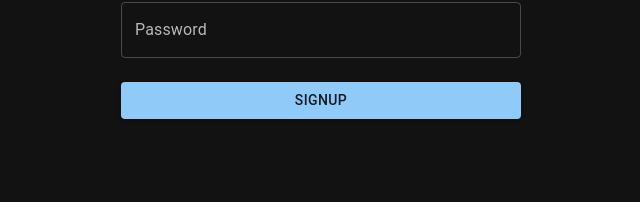
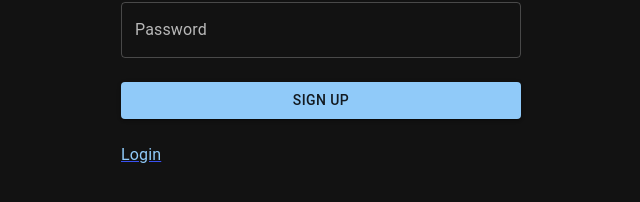
Before and after one commit to willyyypatootieee/RTChat, a React (Create React App) app: page /signup in a window 1280 px wide. Shown: the part 110-312 px from the top of the page, without its empty margins (319-959 px from the left). Built offline with nearby package versions, Linux system fonts and the light colour scheme.

Commit message:
feat: Implement SignUp component with user creation mutation and navigation to Login

```diff
--- a/src/components/auth/SignUp.tsx
+++ b/src/components/auth/SignUp.tsx
@@ -1,6 +1,30 @@
 import Auth from './Auth';
+import { Link } from "react-router-dom";
+import { Link as MUILink } from "@mui/material";
+import {useMutation} from "@apollo/client/react";
+import {CREATE_USER} from "../../hooks/useCreateUser";
+
 const SignUp = () => {
-    return <Auth submitLabel="SignUp" onSubmit={async() => {}}/>
+
+    const  [createUser] = useMutation(CREATE_USER);
+    return (
+        <>
+            <Auth submitLabel="Sign Up" onSubmit={async ({email, password}) => {
+                await createUser({
+                    variables: {
+                        createUserInput: {
+                            email,
+                            password
+                        }
+                    }
+                })
+            }}>
+                <Link to={"/login"}>
+                <MUILink>Login</MUILink>
+                </Link>
+            </Auth>
+        </>
+    );
 };
 
 export default SignUp;
```
